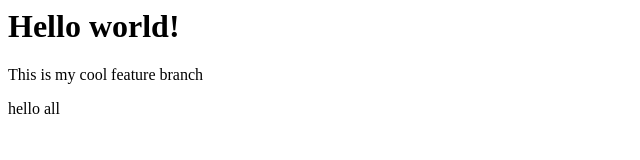
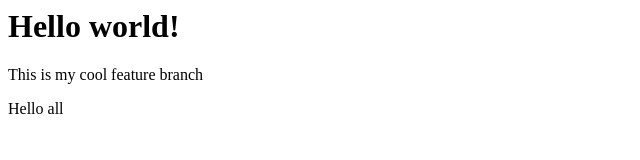
Before and after one commit to santerisalonen/amplify-test, a plain HTML site: page frontend/public/index.html in a window 1280 px wide. Shown: the full height of the page, 0-640 px from the left. Drawn offline with Linux system fonts and the light colour scheme.

Commit message:
Capitalize

```diff
--- a/frontend/public/index.html
+++ b/frontend/public/index.html
@@ -2,4 +2,4 @@
 
 <p>This is my cool feature branch</p>
 
-<p>hello all</p>
+<p>Hello all</p>
```
